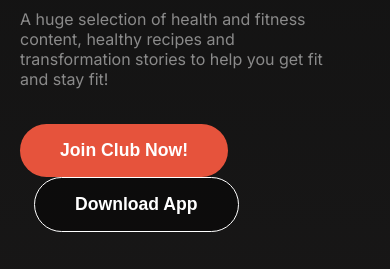
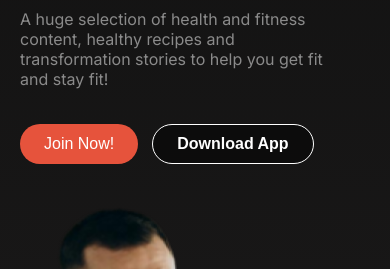
Before and after one commit to salehsiam/Versetile-Ui, a plain HTML site: page index.html in a window 390 px wide. Shown: the part 300-569 px from the top of the page. Drawn offline with Linux system fonts and the light colour scheme.

```diff
--- a/index.html
+++ b/index.html
@@ -33,14 +33,15 @@
             A huge selection of health and fitness content, healthy recipes and
             transformation stories to help you get fit and stay fit!
           </p>
+          <div class="btn-container">
             <button class="btn-primary">Join Club Now!</button>
-          <button class="btn-secondady">Download App</button>
+            <button class="btn-primary-res">Join Now!</button>
+            <button class="btn-secondary">Download App</button>
+          </div>
         </div>
         <div class="hero-img-box">
-          <div class="hero-img-content">
-            <div>
           <img class="hero-img" src="./images/hero-img.png" alt="" />
-            </div>
+
           <div>
             <button class="video-tutorial">
               <div class="red-circle"></div>
@@ -55,7 +56,6 @@
               <h4 class="workout-number">500+</h4>
               <span class="workout-text">Free Workout Videos</span>
             </button>
-            </div>
           </div>
         </div>
       </div>
--- a/style.css
+++ b/style.css
@@ -103,18 +103,21 @@ header {
   margin-top: 35px;
   cursor: pointer;
 }
-.btn-secondady {
+.btn-secondary {
   font-size: 1.1rem;
   font-weight: 600;
   padding: 16px 40px;
   color: rgb(255, 255, 255);
   border: 1px solid rgb(255, 255, 255);
   border-radius: 42px;
+  margin-top: 35px;
   background-color: rgba(0, 0, 0, 0.445);
   margin-left: 14px;
   cursor: pointer;
 }
-
+.btn-primary-res {
+  display: none;
+}
 .hero-img-box {
   width: 349px;
   height: 580px;
@@ -230,7 +233,7 @@ header {
   height: 371px;
   margin: 0 auto;
   margin-top: 100px;
-  border: 1px solid white;
+  /* border: 1px solid white; */
   border-radius: 18px;
   background-color: rgb(34, 34, 34);
   display: flex;
@@ -285,19 +288,33 @@ header {
   }
   .hero-content {
     width: 90%;
+    height: auto;
     padding: 20px;
   }
   .hero-tittle {
     font-size: 2.25rem;
   }
-  /* .btn-primary {
+  .btn-container {
+    display: flex;
+  }
+  .btn-primary {
+    display: none;
+  }
+  .btn-primary-res {
+    display: block;
+    font-size: 1rem;
+    padding: 10px 24px;
+    color: rgb(255, 255, 255);
+    border: none;
+    border-radius: 42px;
+    background-color: rgb(230, 83, 60);
+    margin-top: 35px;
+    cursor: pointer;
+  }
+  .btn-secondary {
     font-size: 1rem;
     padding: 10px 24px;
   }
-  .btn-secondady {
-    font-size: 1rem;
-    padding: 10px 24px;
-  } */
   .hero-img-box {
     width: 100%;
     height: auto;
@@ -325,7 +342,7 @@ header {
     font-size: 0.8rem;
   }
   .workout-videos {
-    top: 100px;
+    top: 130px;
     right: 10px;
     padding: 12px 18px;
   }
@@ -361,6 +378,9 @@ header {
     height: auto;
     margin-bottom: 30px;
   }
+  .run-title {
+    font-size: 2rem;
+  }
   .run-img {
     width: 90%;
     height: auto;
```
Lines whose indentation alone changed are shown as unchanged.
